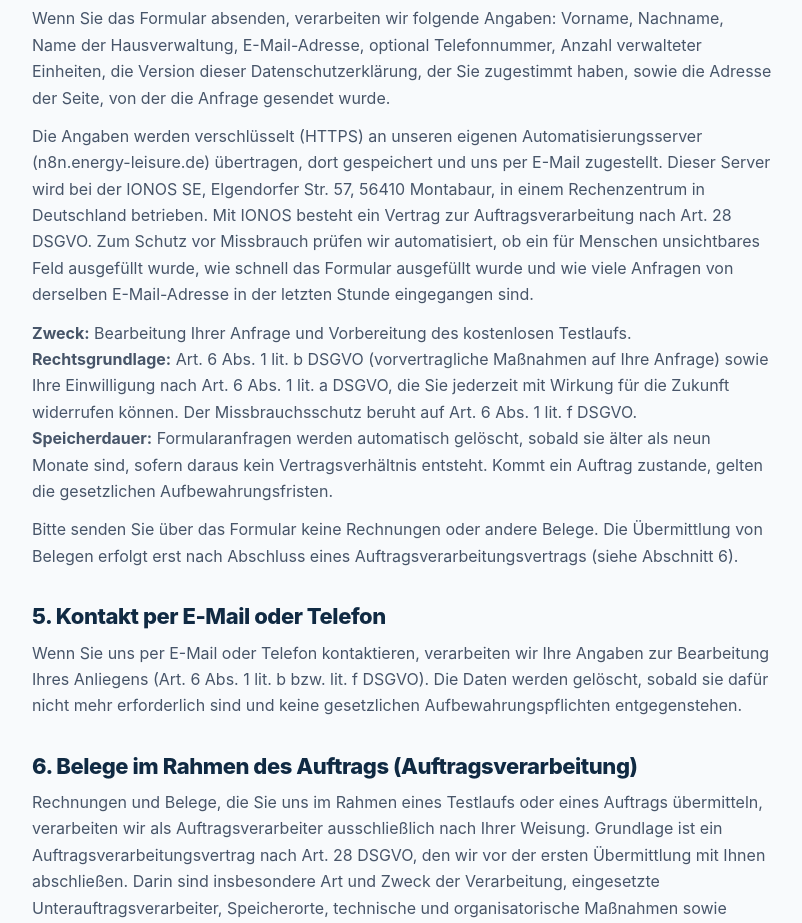
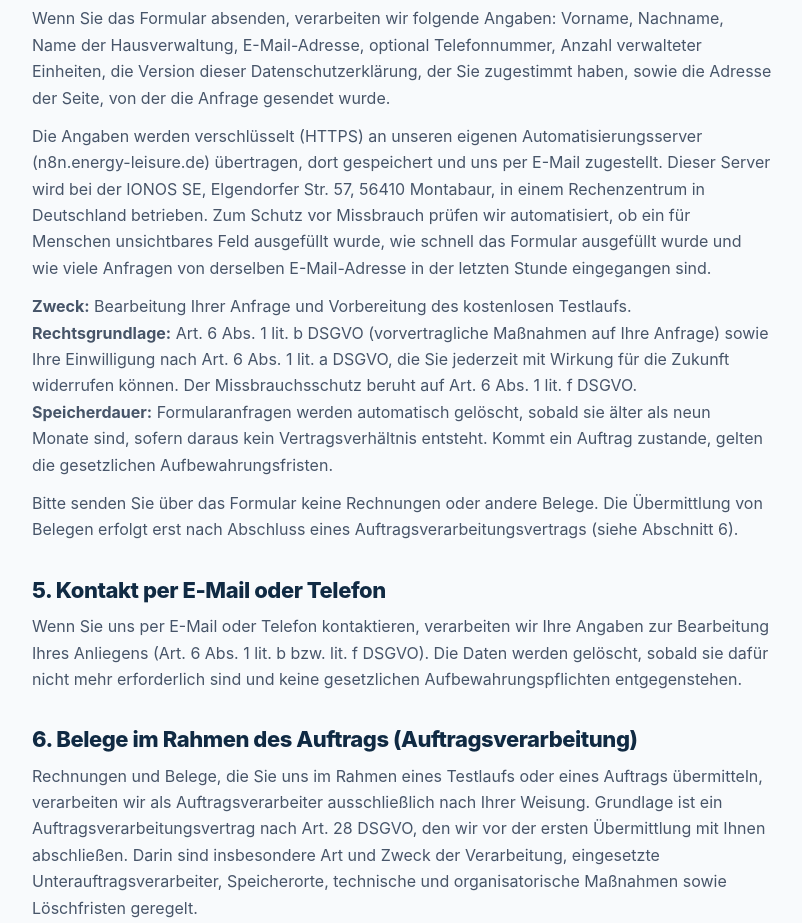
Before and after one commit to VMenle/ImmoBackOffice, a plain HTML site: page datenschutz.html in a window 1280 px wide. Shown: the part 1160-2083 px from the top of the page, without its empty margins (238-1040 px from the left). Drawn offline with Linux system fonts and the light colour scheme.

Commit message:
Datenschutz: unbelegte AVV Aussage entfernt (16.11.2026)
Co-Authored-By: Claude Opus 5.5 <noreply@anthropic.com>
Claude-Session: https://claude.ai/code/session_01BxHTNzoP78tkPyz6HWuX1a

```diff
--- a/datenschutz.html
+++ b/datenschutz.html
@@ -49,7 +49,7 @@
 
     <h2>4. Kontaktformular „Gratis-Testlauf“</h2>
     <p>Wenn Sie das Formular absenden, verarbeiten wir folgende Angaben: Vorname, Nachname, Name der Hausverwaltung, E-Mail-Adresse, optional Telefonnummer, Anzahl verwalteter Einheiten, die Version dieser Datenschutzerklärung, der Sie zugestimmt haben, sowie die Adresse der Seite, von der die Anfrage gesendet wurde.</p>
-    <p>Die Angaben werden verschlüsselt (HTTPS) an unseren eigenen Automatisierungsserver (n8n.energy-leisure.de) übertragen, dort gespeichert und uns per E-Mail zugestellt. Dieser Server wird bei der IONOS SE, Elgendorfer Str. 57, 56410 Montabaur, in einem Rechenzentrum in Deutschland betrieben. Mit IONOS besteht ein Vertrag zur Auftragsverarbeitung nach Art. 28 DSGVO. Zum Schutz vor Missbrauch prüfen wir automatisiert, ob ein für Menschen unsichtbares Feld ausgefüllt wurde, wie schnell das Formular ausgefüllt wurde und wie viele Anfragen von derselben E-Mail-Adresse in der letzten Stunde eingegangen sind.</p>
+    <p>Die Angaben werden verschlüsselt (HTTPS) an unseren eigenen Automatisierungsserver (n8n.energy-leisure.de) übertragen, dort gespeichert und uns per E-Mail zugestellt. Dieser Server wird bei der IONOS SE, Elgendorfer Str. 57, 56410 Montabaur, in einem Rechenzentrum in Deutschland betrieben. Zum Schutz vor Missbrauch prüfen wir automatisiert, ob ein für Menschen unsichtbares Feld ausgefüllt wurde, wie schnell das Formular ausgefüllt wurde und wie viele Anfragen von derselben E-Mail-Adresse in der letzten Stunde eingegangen sind.</p>
     <p><strong>Zweck:</strong> Bearbeitung Ihrer Anfrage und Vorbereitung des kostenlosen Testlaufs.<br>
     <strong>Rechtsgrundlage:</strong> Art. 6 Abs. 1 lit. b DSGVO (vorvertragliche Maßnahmen auf Ihre Anfrage) sowie Ihre Einwilligung nach Art. 6 Abs. 1 lit. a DSGVO, die Sie jederzeit mit Wirkung für die Zukunft widerrufen können. Der Missbrauchsschutz beruht auf Art. 6 Abs. 1 lit. f DSGVO.<br>
     <strong>Speicherdauer:</strong> Formularanfragen werden automatisch gelöscht, sobald sie älter als neun Monate sind, sofern daraus kein Vertragsverhältnis entsteht. Kommt ein Auftrag zustande, gelten die gesetzlichen Aufbewahrungsfristen.</p>
```
Also changed, not shown: 1 other file.
